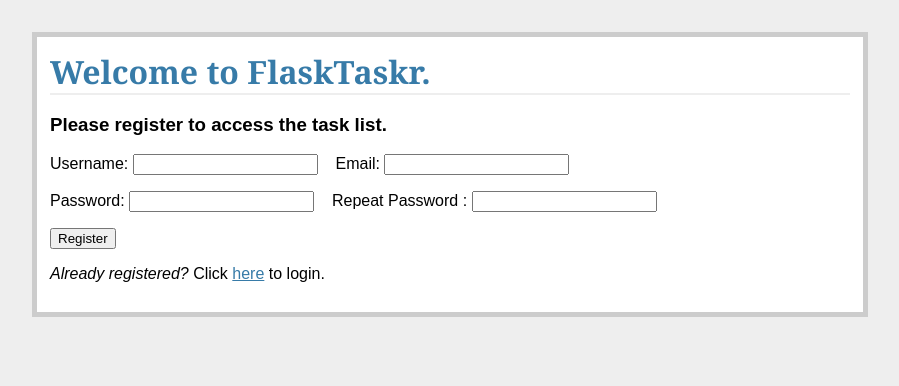
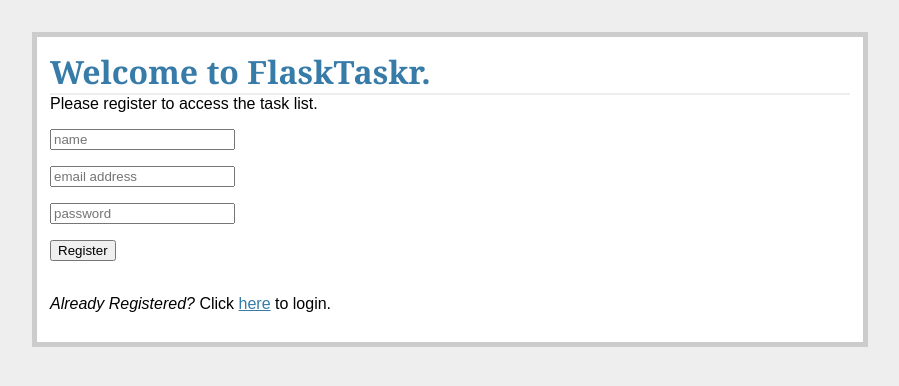
Before and after one commit to nabuhodanosor/flask-taskr, a Flask app: page /register/ in a window 1280 px wide. Shown: the top 386 px of the page, without its empty margins (190-1089 px from the left). Run offline with Flask 2, Linux system fonts and the light colour scheme.

Commit message:
Updated forms.py with error handling, edited register.html for error handling, updated error stylyes at styles.css

```diff
--- a/app/forms.py
+++ b/app/forms.py
@@ -3,7 +3,7 @@
 from flask_wtf import Form
 from wtforms import TextField, DateField, IntegerField, \
     SelectField, PasswordField
-from wtforms.validators import DataRequired, Length, EqualTo
+from wtforms.validators import DataRequired, Length, EqualTo, Email
 
 
 class AddTaskForm(Form):
@@ -33,6 +33,7 @@ class RegisterForm(Form):
     email = TextField(
         'Email',
         validators=[DataRequired(),
+        Email(),
         Length(min=6, max=40)]
     )
     password = PasswordField(
@@ -41,7 +42,7 @@ class RegisterForm(Form):
         Length(min=6, max=40)])
     confirm = PasswordField(
         'Repeat Password',
-        [DataRequired(),
+        validators=[DataRequired(),
         EqualTo('password',
         message='Passwords must match')]
     )
--- a/app/static/css/styles.css
+++ b/app/static/css/styles.css
@@ -64,8 +64,9 @@ h2 {
 }
 
 .error {
-	background: #F0D6D6;
-	padding: 0.5em;
+	color: red;
+	font-size: .8em;
+	background-color: #ffffff;
 }
 
 .datagrid table {
--- a/app/templates/register.html
+++ b/app/templates/register.html
@@ -1,20 +1,53 @@
 {% extends "template.html" %}
 {% block content %}
 	<h1>Welcome to FlaskTaskr.</h1>
-	<h3>Please register to access the task list.</h3>
-		<form method="POST" action="">
+		<form class="form-signin" role="form" method="POST" action="">
+			<div class="lead">Please register to access the task list.</div>
 			{{ form.csrf_token }}
 			<p>
-				{{ form.name.label }}: {{ form.name }}
-				&nbsp;&nbsp;
-				{{ form.email.label }}: {{ form.email }}
+				{{ form.name(placeholder="name") }}
+				<span class="error">
+					{% if form.name.errors %}
+						{% for error in form.name.errors %}
+							{{ error }}
+						{% endfor %}
+					{% endif %}
+				</span>
 			</p>
 			<p>
-				{{ form.password.label }}: {{ form.password }}
-				&nbsp;&nbsp;
-				{{ form.confirm.label }} : {{ form.confirm }}
+				{{ form.email(placeholder="email address") }}
+				<span class="error">
+					{% if form.email.errors %}
+						{% for error in form.email.errors %}
+							{{ error }}
+						{% endfor %}
+					{% endif %}
+				</span>
 			</p>
-			<p><input type="submit" value="Register"></p>
+			<p>
+				{{ form.password(placeholder="password") }}
+				<span class="error">
+					{% if form.password.errors %}
+						{% for error in form.password.errors %}
+							{{ error }}
+						{% endfor %}
+					{% endif %}
+				</span>
+			</p>
+			<p>
+				<span class="error">
+					{% if form.confirm.errors %}
+						{% for error in form.confirm.errors %}
+							{{ error }}
+						{% endfor %}
+					{% endif %}
+				</span>
+			</p>
+			<button class="btn btn-sm btn-success" type="submit">
+				Register
+			</button>
+			<br />
+			<br />
+			<p><em>Already Registered?</em> Click <a href="/">here</a> to login.</p>
 		</form>
-		<p><em>Already registered?</em> Click <a href="/">here</a> to login.</p>
 {% endblock %}
--- a/app/views.py
+++ b/app/views.py
@@ -154,3 +154,9 @@ def delete_entry(task_id):
 	db.session.commit()
 	flash('The task was delted. Why not to add a new one?')
 	return redirect(url_for('tasks'))
+
+def flash_errors(form):
+	for field, errors in form.errors.items():
+		for error in errors:
+			flash(u"Error in the %s field - %s" % (
+				getattr(form, field).label.text, error), 'error')
```
Also changed, not shown: app/flasktaskr.db.
